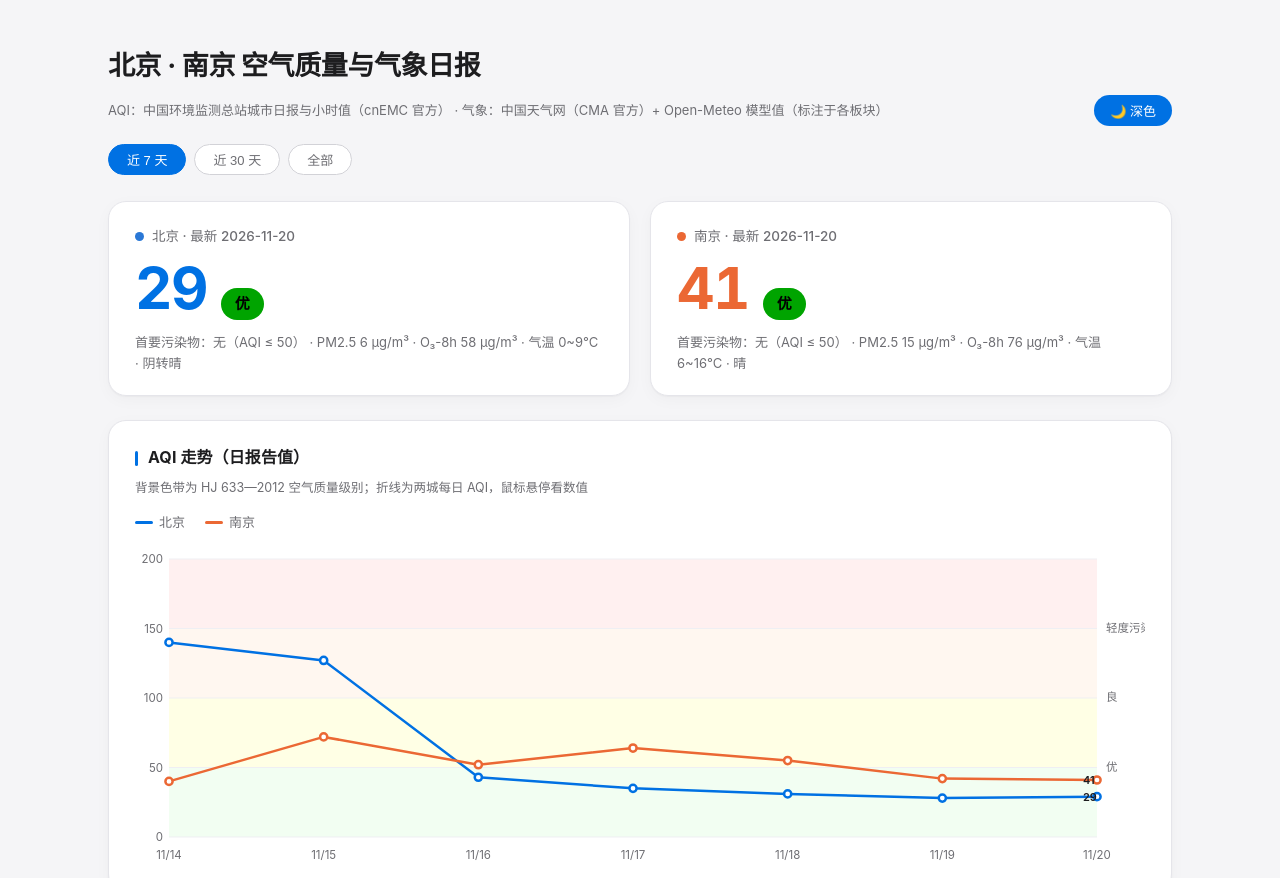
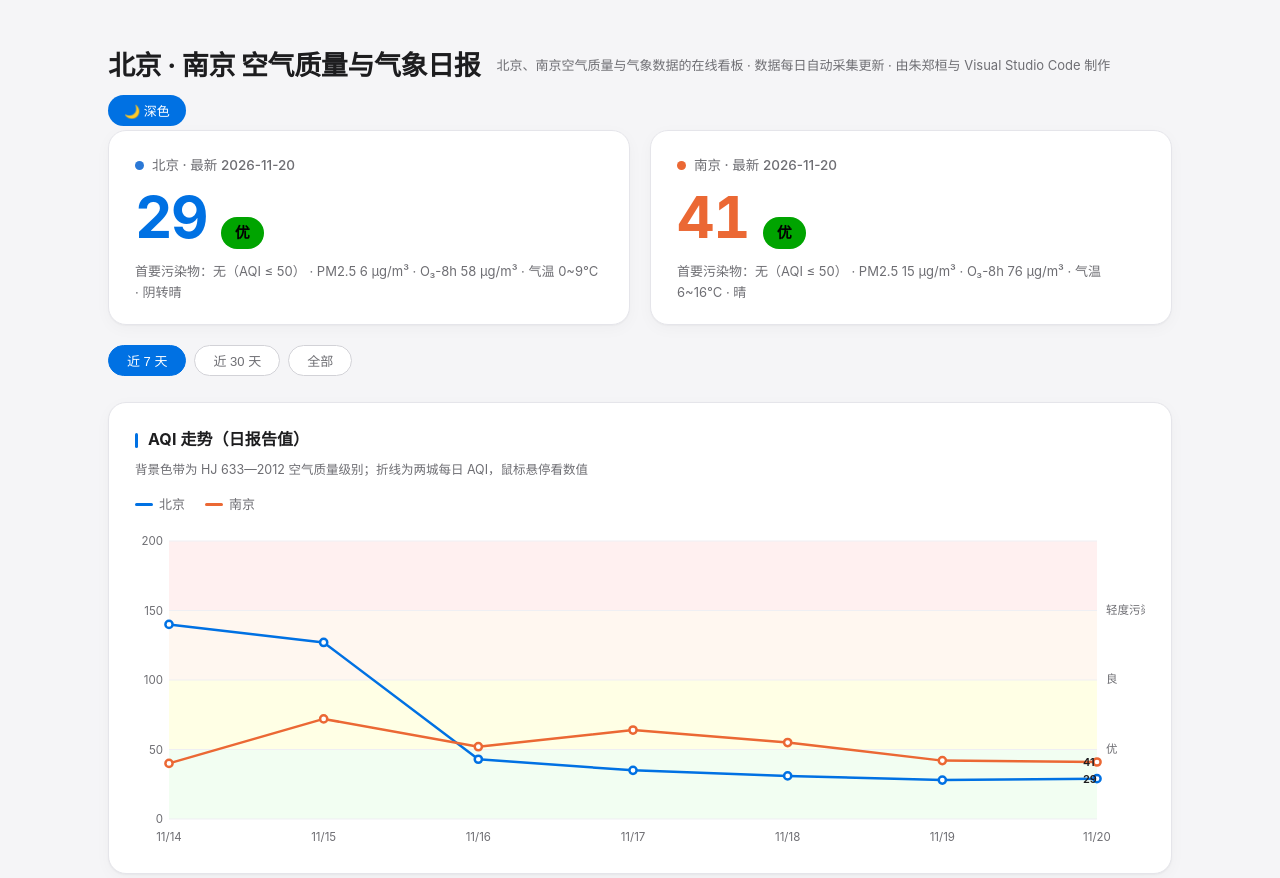
Before and after one commit to ZhuZhengHuan/Bj-Nj-Weather-, a plain HTML site: page index.html in a window 1280 px wide. Shown: the top 878 px of the page. Drawn offline with Linux system fonts and the light colour scheme.

Commit message:
最新数据卡片移至范围选择上方；副标题改为站点总介绍（制作者：朱郑桓与 Visual Studio Code）

```diff
--- a/index.html
+++ b/index.html
@@ -56,7 +56,7 @@ header .spacer { flex: 1; }
   border-radius: 999px; padding: 6px 16px; font-size: 13px; font-weight: 500; cursor: pointer;
   transition: opacity .15s; }
 .theme-btn:hover { opacity: .85; }
-.range { display: flex; gap: 8px; margin: 18px 0 26px; }
+.range { display: flex; gap: 8px; margin: 0 0 26px; }
 .range button { border: 1px solid var(--line-2); background: var(--card); color: var(--ink-2);
   border-radius: 999px; padding: 5px 18px; font-size: 13px; font-weight: 500; cursor: pointer;
   transition: border-color .15s, color .15s; }
@@ -64,7 +64,7 @@ header .spacer { flex: 1; }
 .range button.on { background: var(--accent); color: #fff; border-color: var(--accent); }
 
 /* KPI 卡片 */
-.kpis { display: grid; grid-template-columns: 1fr 1fr; gap: 20px; margin-bottom: 24px; }
+.kpis { display: grid; grid-template-columns: 1fr 1fr; gap: 20px; margin-bottom: 20px; }
 .kpi { background: var(--card); border: 1px solid var(--line); border-radius: 18px;
   padding: 24px 26px 22px; box-shadow: var(--shadow); }
 .kpi .city { font-size: 13.5px; color: var(--ink-2); display: flex; align-items: center; gap: 8px; font-weight: 500; }
@@ -128,18 +128,18 @@ footer a { color: var(--accent); }
 <div class="wrap">
   <header>
     <h1>北京 · 南京 空气质量与气象日报</h1>
-    <span class="meta">AQI：中国环境监测总站城市日报与小时值（cnEMC 官方） · 气象：中国天气网（CMA 官方）+ Open-Meteo 模型值（标注于各板块）</span>
+    <span class="meta">北京、南京空气质量与气象数据的在线看板 · 数据每日自动采集更新 · 由朱郑桓与 Visual Studio Code 制作</span>
     <span class="spacer"></span>
     <button class="theme-btn" id="themeBtn">🌙 深色</button>
   </header>
+
+  <div class="kpis" id="kpis"></div>
 
   <div class="range" id="rangeBar">
     <button data-n="7" class="on">近 7 天</button>
     <button data-n="30">近 30 天</button>
     <button data-n="0">全部</button>
   </div>
-
-  <div class="kpis" id="kpis"></div>
 
   <div class="card">
     <h2>AQI 走势（日报告值）</h2>
```
